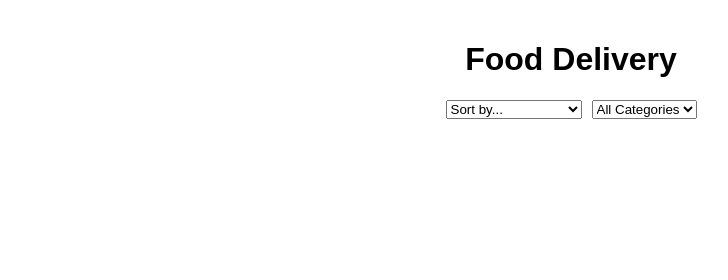
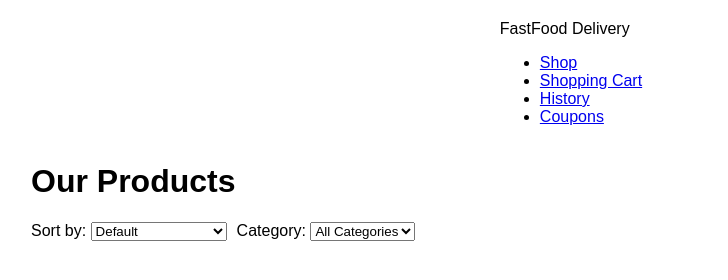
Before and after one commit to olexandrmartsophey-hash/delivery-app, a plain HTML site: page frontend/index.html in a window 1280 px wide. Shown: the whole page, without its empty margins (69-797 px from the left). Drawn offline with Linux system fonts and the light colour scheme; no server answers.

Commit message:
Update index.html

```diff
--- a/frontend/index.html
+++ b/frontend/index.html
@@ -3,21 +3,39 @@
 <head>
   <meta charset="UTF-8">
   <meta name="viewport" content="width=device-width, initial-scale=1.0">
-  <title>Shops</title>
+  <title>Delivery App - Shops</title>
   <link rel="stylesheet" href="./style.css">
 </head>
 <body>
 
-  <h1>Food Delivery</h1>
+  <header class="main-header">
+    <nav class="navbar">
+      <div class="nav-logo">FastFood Delivery</div>
+      <ul class="nav-links">
+        <li><a href="index.html" class="active">Shop</a></li>
+        <li><a href="cart.html">Shopping Cart</a></li>
+        <li><a href="history.html">History</a></li>
+        <li><a href="coupons.html">Coupons</a></li>
+      </ul>
+    </nav>
+  </header>
+
+  <main class="container">
+    <h1>Our Products</h1>
 
     <div class="controls">
+      <div class="filter-group">
+        <label for="sort">Sort by:</label>
         <select id="sort">
-      <option value="">Sort by...</option>
-      <option value="price_asc">Price (Ascending)</option>
-      <option value="price_desc">Price (Descending)</option>
+          <option value="">Default</option>
+          <option value="price_asc">Price (Low to High)</option>
+          <option value="price_desc">Price (High to Low)</option>
           <option value="name">Name (A-Z)</option>
         </select>
+      </div>
 
+      <div class="filter-group">
+        <label for="category">Category:</label>
         <select id="category">
           <option value="">All Categories</option>
           <option value="Burgers">Burgers</option>
@@ -25,8 +43,10 @@
           <option value="Desserts">Desserts</option>
         </select>
       </div>
+    </div>
 
-  <div id="products"></div>
+    <div id="products" class="product-grid"></div>
+  </main>
 
   <script type="module" src="./js/shop.js"></script>
 </body>
```
Lines whose indentation alone changed are shown as unchanged.
